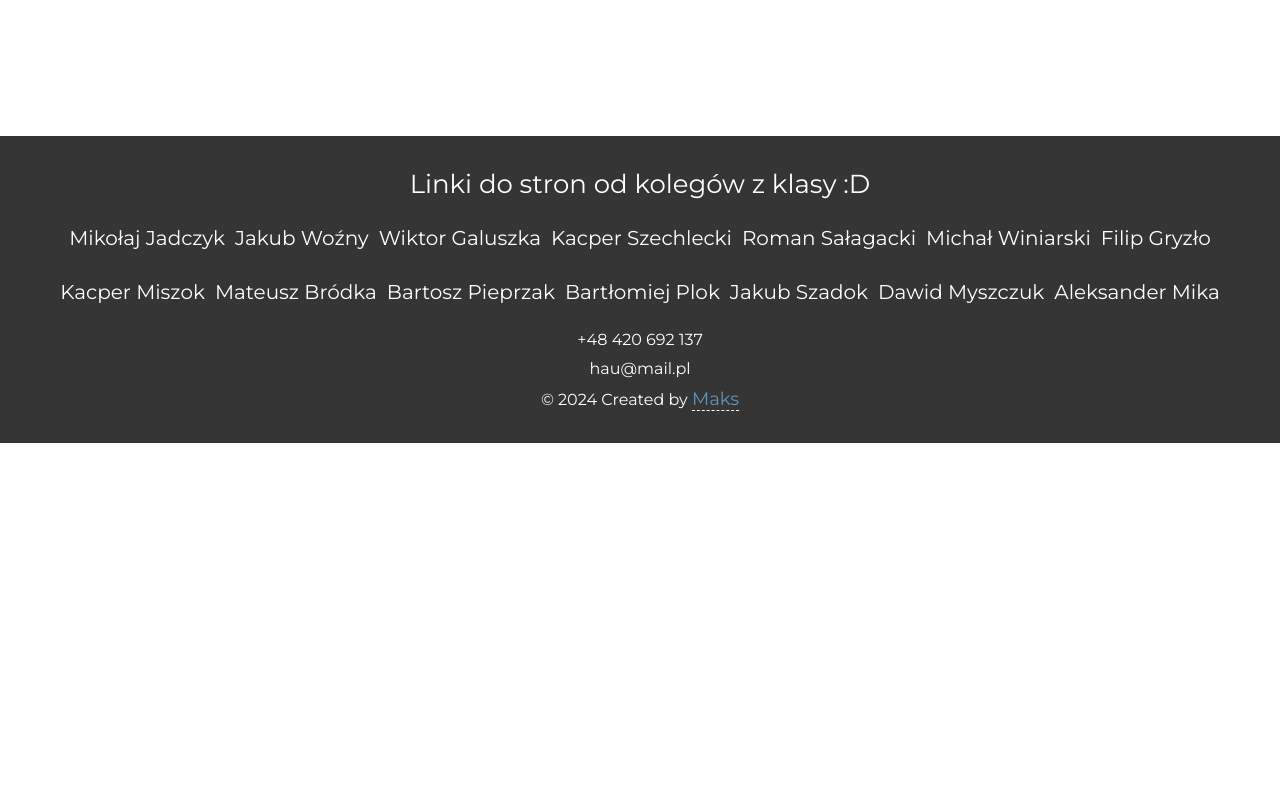
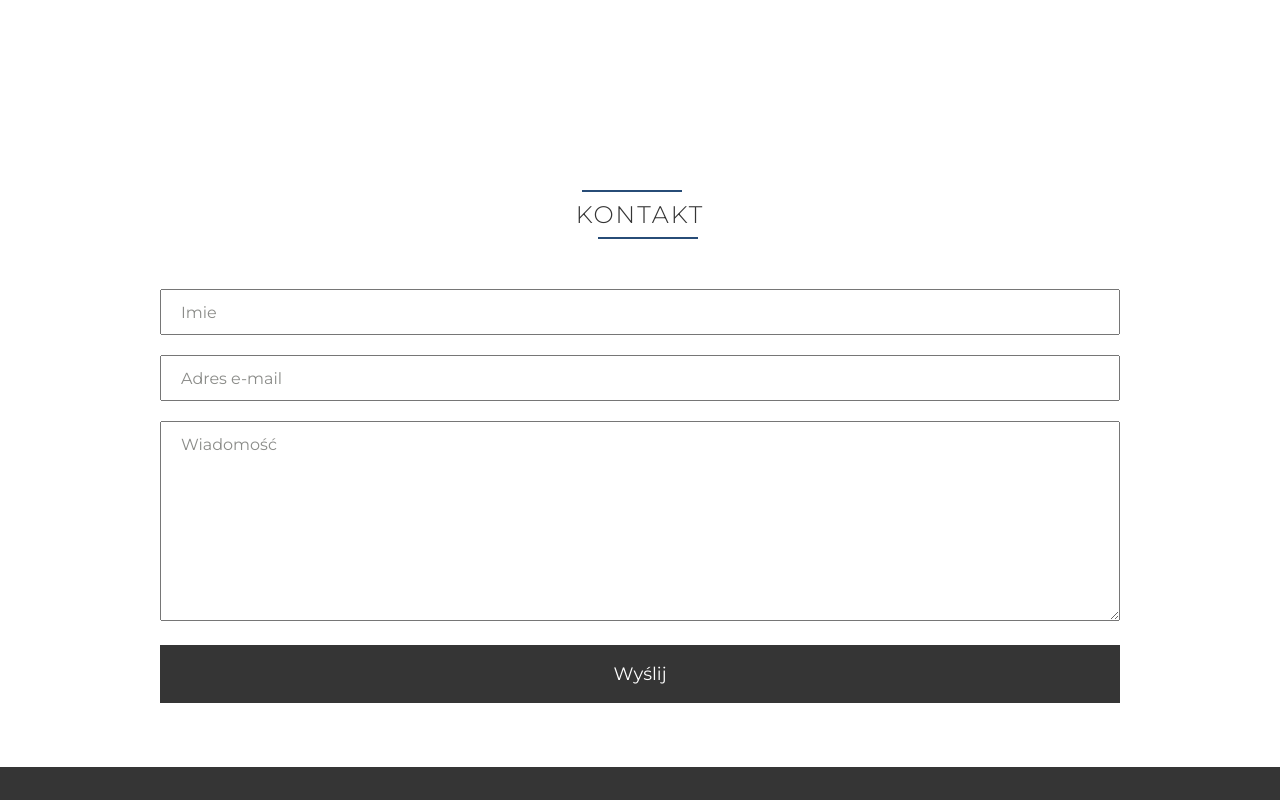
Before and after one commit to Matrix669/myhobby-cms, a Next.js app: page / in a window 1280 px wide. Shown: the part 2580-3380 px from the top of the page. Before the commit the page ends 3023 px from the top, so only its background shows below. Built offline with nearby package versions, Linux system fonts and the light colour scheme.

Commit message:
created contact form

```diff
--- a/src/app/UI/BurgerBtn/BurgerBtn.jsx
+++ b/src/app/UI/BurgerBtn/BurgerBtn.jsx
@@ -1,7 +1,7 @@
 import styles from './BurgerBtn.module.scss'
 export default function BurgerBtn({ onClick }) {
 	return (
-		<button className={styles.burgerBtn} onClick={onClick}>
+		<button className={styles.burgerBtn} onClick={onClick} name='navigation button'>
 			<div className={styles.burgerBtn__Box}>
 				<div className={styles.burgerBtn__Bars}></div>
 			</div>
--- /dev/null
+++ b/src/app/components/ContactForm/ContactForm.jsx
@@ -0,0 +1,26 @@
+import Wrapper from '@/app/UI/Wrapper/Wrapper'
+import styles from './ContactForm.module.scss'
+import { useForm } from 'react-hook-form'
+export default function ContactForm() {
+	const form = useForm()
+	return (
+		<Wrapper>
+			<form className={styles.form}>
+				<h2 className={`${styles.titleSection} ${styles.line}`}>Kontakt</h2>
+				<div className={styles.formBox}>
+					<input type='text' id='name' />
+					<label htmlFor='name'>Imie</label>
+				</div>
+				<div className={styles.formBox}>
+					<input type='text' id='email' />
+					<label htmlFor='email'>Adres e-mail</label>
+				</div>
+				<div className={styles.formBox}>
+					<textarea id='msg'></textarea>
+					<label htmlFor='msg'>Wiadomość</label>
+				</div>
+				<button>Wyślij</button>
+			</form>
+		</Wrapper>
+	)
+}
--- /dev/null
+++ b/src/app/components/ContactForm/ContactForm.module.scss
@@ -0,0 +1,66 @@
+@use '../../styles/colors' as *;
+@use '../../styles/functions' as *;
+@use '../../styles/components' as *;
+
+.form {
+	display: flex;
+	align-items: center;
+	flex-direction: column;
+	&Box {
+		position: relative;
+		width: 100%;
+		margin-bottom: rem(20);
+		& label {
+			position: absolute;
+			top: 9px;
+			left: 16px;
+			color: $gray;
+			padding: rem(5);
+			transition: transform 0.3s, font-size 0.3s, background-color 0.3s;
+			pointer-events: none;
+		}
+		& input {
+			width: 100%;
+			min-height: 46px;
+			padding: rem(10) rem(15);
+			&:focus ~ label {
+				transform: translateY(-85%) scale(0.9);
+				font-size: rem(14);
+				color: $black;
+				background-color: $white;
+			}
+		}
+		& textarea {
+			resize: vertical;
+			min-height: rem(200);
+			&:focus ~ label {
+				transform: translateY(-85%) scale(0.9);
+				font-size: rem(14);
+				color: $black;
+				background-color: $white;
+			}
+		}
+	}
+	& button {
+		width: 100%;
+		padding: rem(18) rem(36);
+		color: $white;
+		font-size: rem(18);
+		background-color: $black;
+		border: none;
+		transition: border-top-left-radius .3s, border-bottom-right-radius .3s, background-color .3s;
+        &:hover {
+            border-top-left-radius: 36px;
+            border-bottom-right-radius: 36px;
+            background-color: $deep-heaven;
+        }
+	}
+}
+
+@media (min-width: rem(992)) {
+    .form {
+        &Box, & button {
+            width: 80%;
+        }
+    }
+}
--- a/src/app/components/Header/Header.jsx
+++ b/src/app/components/Header/Header.jsx
@@ -6,7 +6,7 @@ import styles from './Header.module.scss'
 export default function Header() {
 	return (
 		<header className={styles.header}>
-			<Image src={heroImg} fill={true} placeholder='blur' style={{objectFit: 'cover'}}  alt=''/>
+			<Image src={heroImg} fill priority placeholder='blur' style={{objectFit: 'cover'}}  alt=''/>
             <h1>my<span>hobby</span></h1>
 			<HeroBtn link={'#badminton'}>Poznaj mnie</HeroBtn>
 		</header>
--- a/src/app/components/Hobby/Hobby.jsx
+++ b/src/app/components/Hobby/Hobby.jsx
@@ -4,9 +4,9 @@ import styles from './Hobby.module.scss'
 export default function Hobby({ id, title, imgSrc, alt, subTitle, text }) {
 	return (
 		<div id={id} className={styles.hobby}>
-			<h2 className={`${styles.line}`}>{title}</h2>
+			<h2 className={`${styles.titleSection} ${styles.line}`}>{title}</h2>
 			<div className={styles.hobby__inner}>
-				<Image src={imgSrc} alt={alt}/>
+				<Image src={imgSrc} alt={alt} />
 				<div className={styles.hobby__TextBox}>
 					<h3>{subTitle}</h3>
 					<p>{text}</p>
--- a/src/app/components/MainPageContent/MainPageContent.jsx
+++ b/src/app/components/MainPageContent/MainPageContent.jsx
@@ -1,3 +1,4 @@
+import ContactForm from '../ContactForm/ContactForm'
 import Hobbies from '../Hobbies/Hobbies'
 import styles from './MainPageContent.module.scss'
 export default function MainPageContent() {
@@ -6,6 +7,9 @@ export default function MainPageContent() {
 			<section className={styles.sectionPadding}>
 				<Hobbies />
 			</section>
+			<section className={styles.sectionPadding}>
+				<ContactForm />
+			</section>
 		</main>
 	)
 }
--- a/src/app/globals.scss
+++ b/src/app/globals.scss
@@ -47,3 +47,8 @@ a {
 li {
 	list-style: none;
 }
+
+textarea {
+	resize: vertical;
+	width: 100%;
+}
--- a/src/app/styles/_components.scss
+++ b/src/app/styles/_components.scss
@@ -1,10 +1,11 @@
 @use './colors' as *;
+@use './functions' as *;
 .line {
 	&::before {
 		content: '';
 		position: absolute;
 		bottom: -10px;
-        right: 5%;
+		right: 5%;
 		width: 100px;
 
 		height: 2px;
@@ -14,12 +15,22 @@
 		content: '';
 		position: absolute;
 		top: -10px;
-        left: 5%;
+		left: 5%;
 		width: 100px;
 		height: 2px;
 		background-color: $on-hover;
 	}
 }
 .sectionPadding {
-    padding: 4em 2em;
+	padding: 4em 2em;
 }
+
+.titleSection {
+	position: relative;
+	margin-bottom: rem(60);
+	font-weight: 300;
+	font-size: rem(24);
+	text-transform: uppercase;
+	color: $black;
+	letter-spacing: 2px;
+}
```
